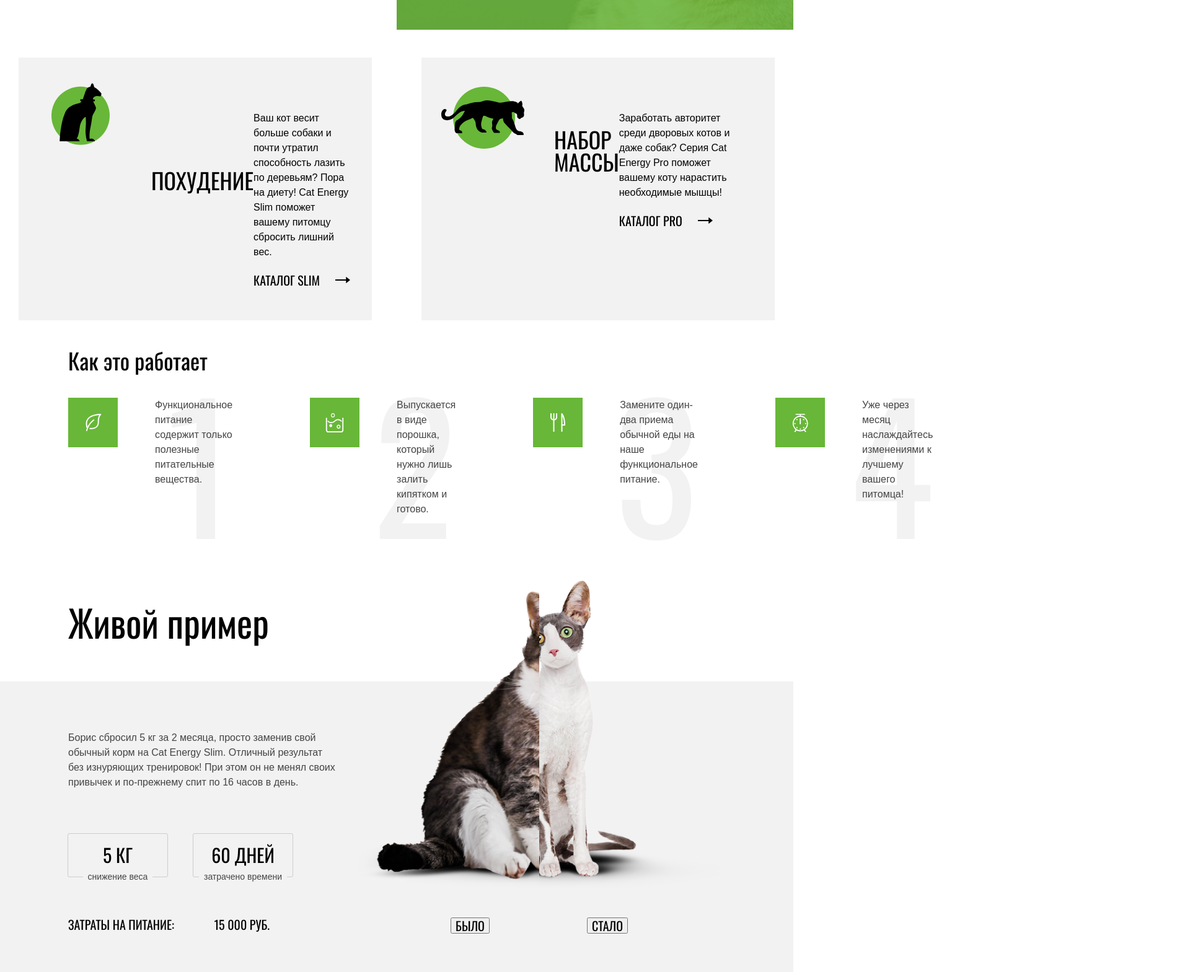
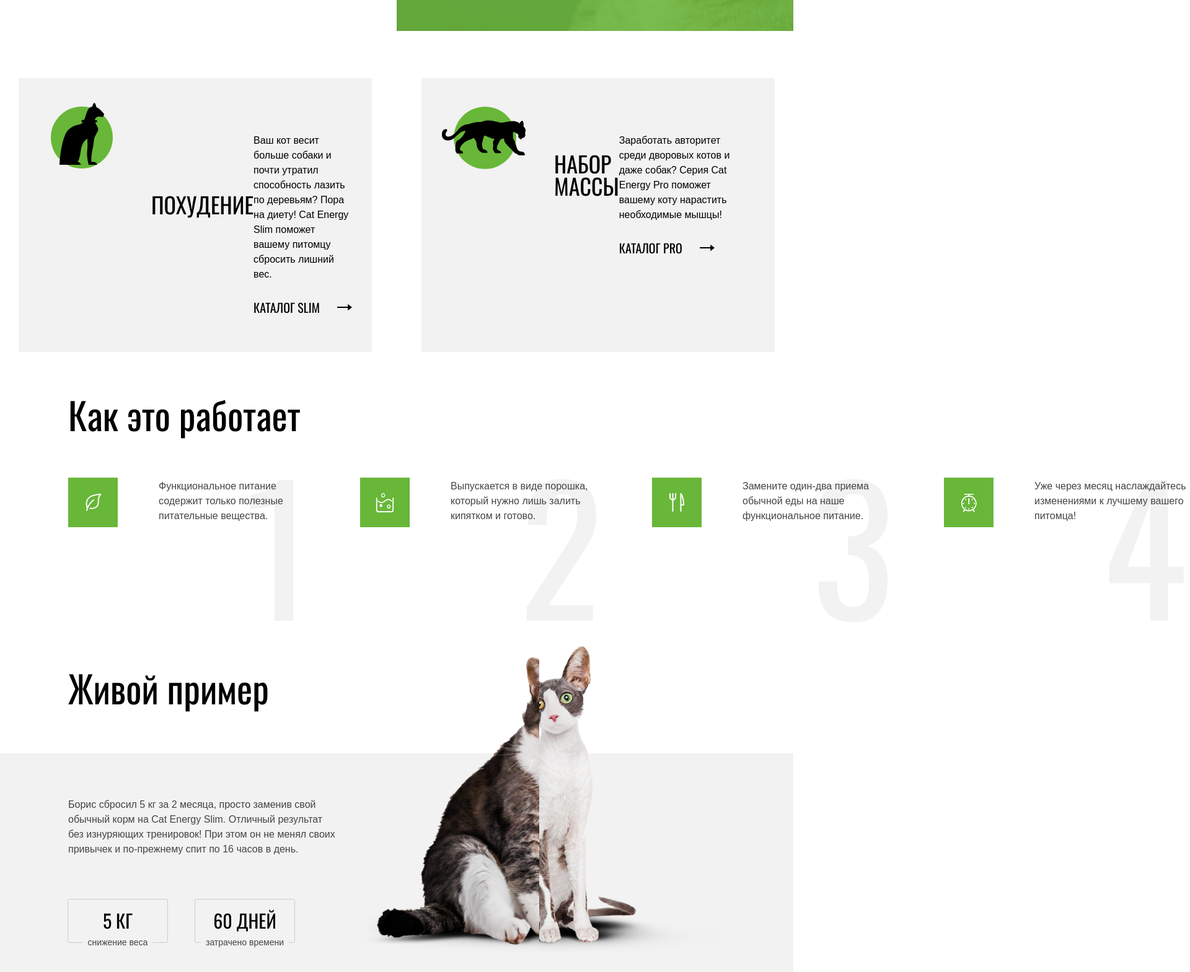
Before and after one commit to MIM1X/Cat-energy-project, a website: page source/index.html in a window 1280 px wide. Shown: the part 650-2219 px from the top of the page at 62% size, 1920 px wide, since content can reach past the window. Drawn offline with nearby package versions, Linux system fonts and the light colour scheme; files that its build step writes are made by us from their sources; files whose address does not match are found by name.

Commit message:
Выполнил PixelPerfect

```diff
--- a/source/less/blocks/address.less
+++ b/source/less/blocks/address.less
@@ -4,11 +4,12 @@
   &__info {
     display: flex;
     justify-content: space-between;
-    gap: 5px;
+    gap: 2px;
     padding: 26px 20px;
 
     @media (min-width: @tablet-width) {
-      padding: 56px 70px;
+      padding: 60px 70px 59px;
+      box-sizing: border-box;
     }
 
     @media (min-width: @desktop-width) {
@@ -17,10 +18,20 @@
       left: 110px;
       background-color: @white;
       width: 565px;
-      padding: 56px 80px;
+      padding: 60px 80px;
     }
   }
+
+  &__wrapper-map {
+    & iframe {
+      @media (min-width: @tablet-width) {
+        height: 400px;
+      }
+    }
+  }
+
   &__title {
+    width: 139px;
     font-family: @headlineFont;
     font-weight: 400;
     font-size: 16px;
@@ -29,18 +40,10 @@
     color: @special_dark-grey-2;
     margin: 0;
 
-    & br {
-      display: none;
-    }
-
     @media (min-width: @tablet-width) {
       font-size: 20px;
       line-height: 26px;
       width: 172px;
-
-      & br {
-        display: inline;
-      }
     }
 
     @media (min-width: @desktop-width) {
@@ -53,6 +56,7 @@
   }
 
   &__subtitle {
+    width: 139px;
     font-family: @textFont;
     font-weight: 400;
     font-size: 14px;
--- a/source/less/blocks/catalogs.less
+++ b/source/less/blocks/catalogs.less
@@ -34,17 +34,17 @@
     background-color: @basic_grey;
 
     display: grid;
-    grid-template-columns: 78px 1fr;
+    grid-template-columns: 71px 1fr;
     grid-template-rows: max-content max-content max-content;
-    //доделать каталоги
-    padding: 30px 20px 30px;
+
+    padding: 30px 20px 22px;
 
     @media (min-width: @tablet-width) {
       grid-template-columns: 340px 1fr;
       grid-template-rows: max-content max-content max-content;
 
       box-sizing: border-box;
-      padding: 77px 52px 53px;
+      padding: 77px 52px 62px;
     }
 
     @media (min-width: @desktop-width) {
@@ -53,28 +53,30 @@
       grid-template-columns: 162px 1fr;
       grid-template-rows: max-content max-content max-content;
 
-      padding: 47px 52px 55px;
+      padding: 47px 52px 62px;
     }
 
     &--slim .catalogs__icon {
       background-image: url(../icon/cat_tall.svg);
       margin-top: -9px;
+      margin-left: 2px;
 
       @media (min-width: @tablet-width) {
-        margin-left: calc(50% + 25px);
+        margin-top: -15px;
+        margin-left: calc(50% + 22px);
         transform: translate(-50%);
 
         width: 200px;
       }
 
       @media (min-width: @desktop-width) {
-        margin: 0;
-        margin-top: -6px;
-        margin-left: -2px;
+        margin-top: -8px;
+        padding-bottom: 2px;
+        margin-left: 0;
         transform: none;
 
         width: 100px;
-        height: 100px;
+        height: 105px;
       }
     }
 
@@ -84,14 +86,16 @@
       margin-left: -7px;
 
       @media (min-width: @tablet-width) {
-        margin: 15px -20px 0 20px;
+        margin: 14px -22px 0 18px;
 
         height: 200px;
       }
 
       @media (min-width: @desktop-width) {
         margin: 0;
-        margin-left: -34px;
+        margin-top: -1px;
+        margin-left: -33px;
+        padding-bottom: 1px;
 
         width: 100%;
         height: 100px;
@@ -156,13 +160,13 @@
       line-height: 24px;
       color: @black;
 
-      margin: 24px 0 48px;
+      margin: 25px 0 56px;
     }
 
     @media (min-width: @desktop-width) {
       grid-column: 1/-1;
 
-      margin: 39px 0 23px;
+      margin: 42px 0 31px;
     }
 
     &::after {
@@ -170,7 +174,7 @@
       display: block;
       height: 1px;
       width: 100%;
-      margin: 20px 0;
+      margin: 21px 0 19px;
       background-color: #d9d9d9;
 
       @media (min-width: @tablet-width) {
@@ -181,7 +185,7 @@
   &__link {
     display: flex;
     align-items: center;
-    gap: 25px;
+    gap: 17px;
     font-family: @headlineFont;
     font-weight: 400;
     font-size: 16px;
@@ -199,10 +203,14 @@
 
       font-size: 20px;
       line-height: 20px;
+
+      gap: 25px;
     }
 
     @media (min-width: @desktop-width) {
       grid-column: 1/-1;
+
+      gap: 28px;
     }
 
     &:active {
--- a/source/less/blocks/example.less
+++ b/source/less/blocks/example.less
@@ -3,27 +3,27 @@
 
   @media (min-width: @tablet-width) {
     background-color: transparent;
-    background-image: linear-gradient(transparent 60%, @basic_grey-2 10%);
+    background-image: linear-gradient(transparent 57.3%, @basic_grey-2 10%);
     border-top: 1px solid #e6e6e6;
   }
 
   @media (min-width: @desktop-width) {
     border: none;
-    background-image: linear-gradient(transparent 26%, @basic_grey 10%);
+    background-image: linear-gradient(transparent 27.6%, @basic_grey 10%);
   }
 
   &__wrapper {
     display: flex;
     flex-direction: column;
 
-    padding: 25px 20px 40px;
+    padding: 25px 20px 61px;
 
     @media (min-width: @tablet-width) {
-      padding: 40px 30px 55px;
+      padding: 43px 30px 105px;
     }
 
     @media (min-width: @desktop-width) {
-      padding: 0 110px 65px;
+      padding: 0 110px 70px;
       flex-direction: row;
     }
   }
@@ -51,7 +51,7 @@
     @media (min-width: @tablet-width) {
       font-size: 60px;
       line-height: 60px;
-      margin: 0 0 60px;
+      margin: 0 0 65px;
     }
 
     @media (min-width: @desktop-width) {
@@ -70,11 +70,11 @@
     @media (min-width: @tablet-width) {
       font-size: 16px;
       line-height: 24px;
-      margin: 0 0 55px;
+      margin: 0 0 52px;
     }
 
     @media (min-width: @desktop-width) {
-      margin: 145px 0 70px;
+      margin: 147px 0 68px;
     }
   }
 
@@ -102,7 +102,7 @@
 
     @media (min-width: @tablet-width) {
       justify-content: left;
-      gap: 42px;
+      gap: 45px;
     }
   }
 
@@ -210,14 +210,16 @@
       font-size: 20px;
       line-height: 30px;
       text-align: right;
-      margin: 10px 0 0;
+      margin: 7px 4px 0 0;
+      word-spacing: -1px;
     }
 
     @media (min-width: @desktop-width) {
       font-size: 20px;
       line-height: 30px;
       text-align: left;
-      margin: 55px 0 0;
+      margin: 50px 0 0;
+      word-spacing: 0;
     }
 
     & br {
--- a/source/less/blocks/how-it-works.less
+++ b/source/less/blocks/how-it-works.less
@@ -1,15 +1,16 @@
 .how-it-works {
   &__wrapper {
     padding: 0 20px;
-    margin: 20px 0 50px;
+    margin: 20px 0 49px;
 
     @media (min-width: @tablet-width) {
       padding: 0 30px;
-      margin: 45px 0 110px;
+      margin: 45px 0 101px;
     }
 
     @media (min-width: @desktop-width) {
       padding: 0 110px;
+      margin: 71px 0 84px;
     }
   }
   &__list {
@@ -25,8 +26,8 @@
     @media (min-width: @tablet-width) {
       grid-template-columns: repeat(2, 1fr);
       grid-template-rows: repeat(2, 1fr);
-      row-gap: 135px;
-      column-gap: 180px;
+      row-gap: 132px;
+      column-gap: 60px;
 
       counter-reset: how-it-works__num;
     }
@@ -34,7 +35,7 @@
     @media (min-width: @desktop-width) {
       grid-template-columns: repeat(4, 1fr);
       grid-template-rows: auto;
-      column-gap: 125px;
+      column-gap: 65px;
     }
   }
 
@@ -51,19 +52,25 @@
 
       grid-template-columns: 80px 1fr;
       grid-template-rows: 80px 72px;
-      gap: 30px;
+      gap: 33px;
 
       &::after {
         content: counter(how-it-works__num);
         counter-increment: how-it-works__num;
         position: absolute;
         bottom: -60px;
-        right: 0;
+        right: 76px;
         font-family: @headlineFont;
         font-size: 280px;
         line-height: 280px;
         color: @basic_grey;
         z-index: -1;
+      }
+    }
+
+    @media (min-width: @desktop-width) {
+      &::after {
+        right: 15px;
       }
     }
 
@@ -96,6 +103,12 @@
     color: @black;
     margin: 0;
     margin-bottom: 40px;
+
+    @media (min-width: @tablet-width) {
+      font-size: 60px;
+      line-height: 60px;
+      margin-bottom: 72px;
+    }
   }
 
   &__description {
@@ -104,7 +117,7 @@
     font-size: 14px;
     line-height: 18px;
     color: @special_dark-grey;
-    margin: 0;
+    margin: 2px 0 0;
 
     grid-column: 2/-1;
 
@@ -112,6 +125,7 @@
       font-size: 16px;
       line-height: 24px;
       color: @special_dark-grey;
+      width: 260px;
 
       grid-column: 1/-1;
     }
--- a/source/less/blocks/page-footer.less
+++ b/source/less/blocks/page-footer.less
@@ -6,18 +6,18 @@
     flex-direction: column;
     align-items: center;
 
-    padding: 39px 20px 22px;
+    padding: 35px 20px 22px;
 
     @media (min-width: @tablet-width) {
       flex-direction: row;
       justify-content: space-between;
-      padding: 55px 30px;
+      padding: 53px 30px 55px;
     }
 
     @media (min-width: @desktop-width) {
       flex-direction: row;
       justify-content: space-between;
-      padding: 55px 110px;
+      padding: 53px 110px 55px;
     }
   }
 
@@ -25,12 +25,12 @@
     line-height: 0;
     margin-bottom: 32px;
 
+    & img {
+      width: 128px;
+    }
+
     @media (min-width: @tablet-width) {
       margin: 0;
-
-      & img {
-        width: 128px;
-      }
     }
 
     &:hover {
@@ -43,11 +43,16 @@
   }
 
   &__social-list {
-    padding: 20px 0;
+    padding: 15px 0 14px;
     width: 100%;
 
     @media (min-width: @tablet-width) {
       padding: 0;
+      padding-left: 3vw;
+    }
+
+    @media (min-width: @desktop-width) {
+      padding-left: 2vw;
     }
   }
 
--- a/source/less/blocks/page-header.less
+++ b/source/less/blocks/page-header.less
@@ -16,6 +16,7 @@
     grid-template-rows: 54px;
     column-gap: 0;
     padding: 0 110px;
+    margin-top: 58px;
   }
 
   &__wrapper {
--- a/source/less/blocks/promo.less
+++ b/source/less/blocks/promo.less
@@ -15,7 +15,7 @@
   &::after {
     content: "";
     position: absolute;
-    height: 300px;
+    height: 302px;
     width: 100%;
     top: 0;
     right: 0;
@@ -29,7 +29,7 @@
       display: block;
       height: 700px;
       width: 50vw;
-      top: -80px;
+      top: -112px;
     }
   }
 
@@ -80,19 +80,21 @@
     @media (min-width: @tablet-width) {
       font-size: 20px;
       line-height: 20px;
-      margin: 40px 0 50px;
+      margin: 41px 0 49px;
     }
   }
 
   &__img {
-    width: 280px;
+    width: 300px;
+    margin-left: -20px;
+    margin-bottom: -4px;
 
     @media (min-width: @tablet-width) {
-      width: 708px;
+      width: 670px;
       height: 608px;
       position: absolute;
       bottom: 0;
-      right: 0;
+      right: 30px;
       z-index: -1;
     }
 
@@ -113,12 +115,11 @@
 
       width: 245px;
       height: 55px;
-
       margin-bottom: 525px;
     }
 
     @media (min-width: @desktop-width) {
-      margin-bottom: 270px;
+      margin-bottom: 269px;
     }
   }
 }
--- a/source/less/blocks/social-list.less
+++ b/source/less/blocks/social-list.less
@@ -3,7 +3,7 @@
   display: flex;
   align-items: center;
   margin: 0;
-  gap: 35px;
+  gap: 30px;
   justify-content: center;
   border-top: 1px solid #d9d9d9;
   border-bottom: 1px solid #d9d9d9;
```
